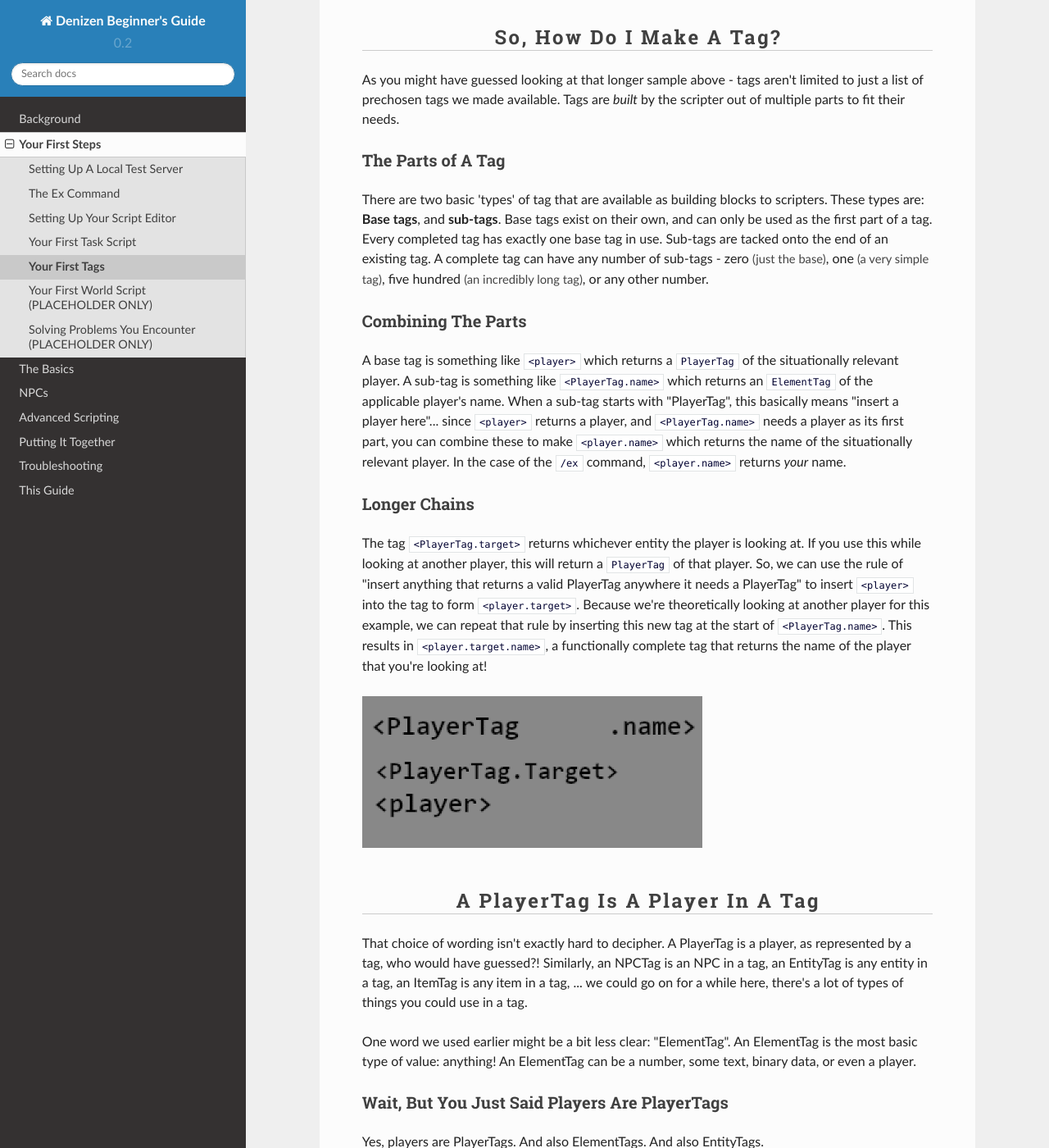
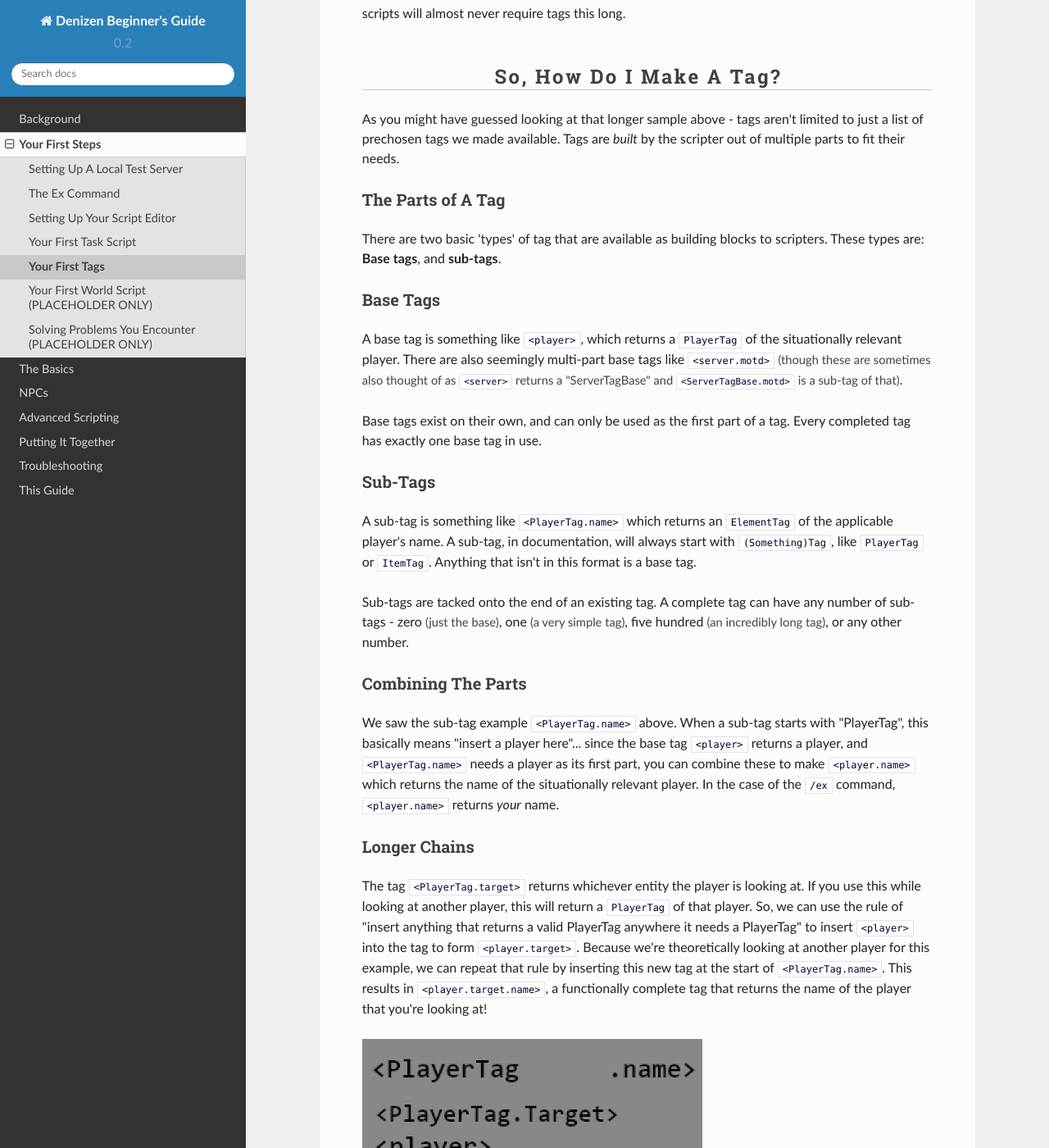
Before and after one commit to DenizenScript/Denizen-Beginners-Guide, a Sphinx documentation site: the page built from source/guides/first-steps/tags.md, in a window 1280 px wide and 1400 px high, scrolled down 1144 px. Shown: the whole window at 82% size. Built offline with Sphinx 7.4.7 and the Read the Docs theme 2.0.0, drawn with Linux system fonts in a browser that asks for light colours.

Commit message:
expand base tags vs sub-tags explanation

```diff
--- a/source/guides/first-steps/tags.md
+++ b/source/guides/first-steps/tags.md
@@ -24,11 +24,23 @@ As you might have guessed looking at that longer sample above - tags aren't limi
 
 #### The Parts of A Tag
 
-There are two basic 'types' of tag that are available as building blocks to scripters. These types are: **Base tags**, and **sub-tags**. Base tags exist on their own, and can only be used as the first part of a tag. Every completed tag has exactly one base tag in use. Sub-tags are tacked onto the end of an existing tag. A complete tag can have any number of sub-tags - zero <span class="parens">(just the base)</span>, one <span class="parens">(a very simple tag)</span>, five hundred <span class="parens">(an incredibly long tag)</span>, or any other number.
+There are two basic 'types' of tag that are available as building blocks to scripters. These types are: **Base tags**, and **sub-tags**.
+
+#### Base Tags
+
+A base tag is something like `<player>`, which returns a `PlayerTag` of the situationally relevant player. There are also seemingly multi-part base tags like `<server.motd>` <span class="parens">(though these are sometimes also thought of as `<server>` returns a "ServerTagBase" and `<ServerTagBase.motd>` is a sub-tag of that)</span>.
+
+Base tags exist on their own, and can only be used as the first part of a tag. Every completed tag has exactly one base tag in use.
+
+#### Sub-Tags
+
+ A sub-tag is something like `<PlayerTag.name>` which returns an `ElementTag` of the applicable player's name. A sub-tag, in documentation, will always start with `(Something)Tag`, like `PlayerTag` or `ItemTag`. Anything that isn't in this format is a base tag.
+
+ Sub-tags are tacked onto the end of an existing tag. A complete tag can have any number of sub-tags - zero <span class="parens">(just the base)</span>, one <span class="parens">(a very simple tag)</span>, five hundred <span class="parens">(an incredibly long tag)</span>, or any other number.
 
 #### Combining The Parts
 
-A base tag is something like `<player>` which returns a `PlayerTag` of the situationally relevant player. A sub-tag is something like `<PlayerTag.name>` which returns an `ElementTag` of the applicable player's name. When a sub-tag starts with "PlayerTag", this basically means "insert a player here"... since `<player>` returns a player, and `<PlayerTag.name>` needs a player as its first part, you can combine these to make `<player.name>` which returns the name of the situationally relevant player. In the case of the `/ex` command, `<player.name>` returns *your* name.
+We saw the sub-tag example `<PlayerTag.name>` above. When a sub-tag starts with "PlayerTag", this basically means "insert a player here"... since the base tag `<player>` returns a player, and `<PlayerTag.name>` needs a player as its first part, you can combine these to make `<player.name>` which returns the name of the situationally relevant player. In the case of the `/ex` command, `<player.name>` returns *your* name.
 
 #### Longer Chains
 
```
